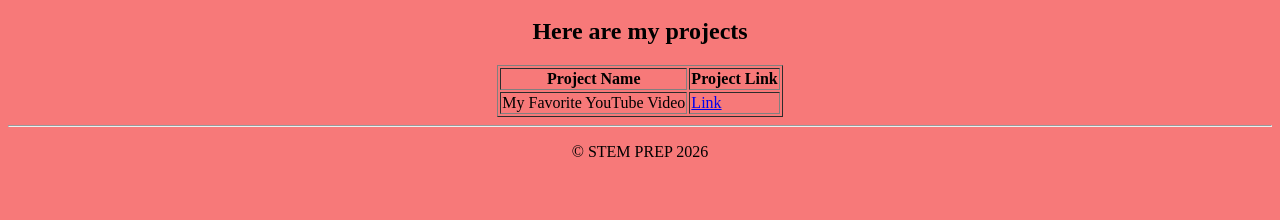
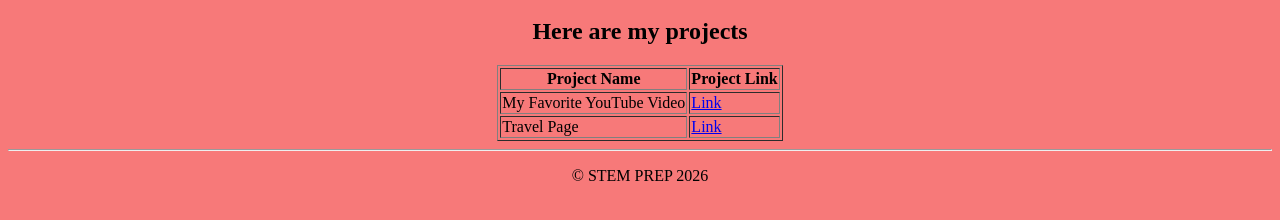
Before and after one commit to mkdavis16/mkdavis16.github.io, a plain HTML site: page index.html in a window 1280 px wide. Shown: the part 48-268 px from the top of the page. Drawn offline with Linux system fonts and the light colour scheme.

Commit message:
Fix HTML table structure and add travel page link

```diff
--- a/index.html
+++ b/index.html
@@ -20,6 +20,9 @@
           <td>My Favorite YouTube Video</td>
           <td><a href="youtube.html">Link</a></td>
         </tr>
+      </tr>
+        <td>Travel Page</td>
+        <td><a href="travel.html">Link</a></td>
       </table>
     <hr>
       <p>&copy; STEM PREP 2026</p>
```
